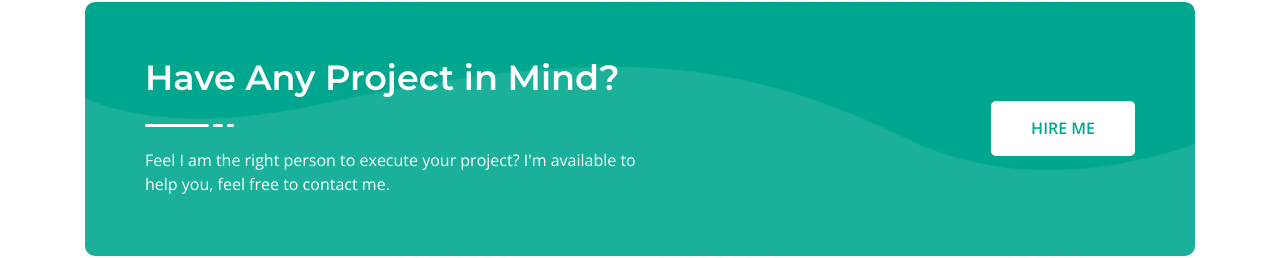
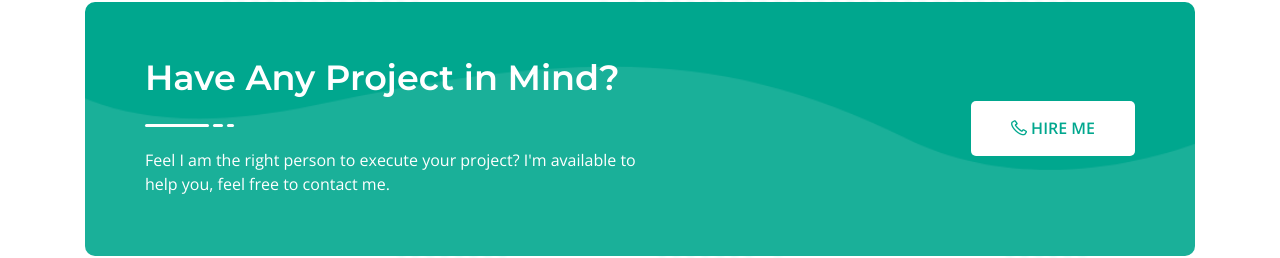
Before and after one commit to zeefola/zeefola.github.io, a plain HTML site: page index.html in a window 1280 px wide. Shown: the part 4749-5007 px from the top of the page. Drawn offline with nearby package versions, Linux system fonts and the light colour scheme.

Commit message:
Did some modifications

```diff
--- a/index.html
+++ b/index.html
@@ -573,7 +573,7 @@
 <p>Feel I am the right person to execute your project? I'm available to help you, feel free to contact me.</p>
 </div>
 <div class="call_to_action_btn">
-<a href="tel:+2347084745280" class="main-btn">HIRE ME</a>
+<a href="tel:+2347084745280" class="main-btn"> <i class="lni lni-phone"></i> HIRE ME </a>
 </div>
 </div>
 </div>
```
